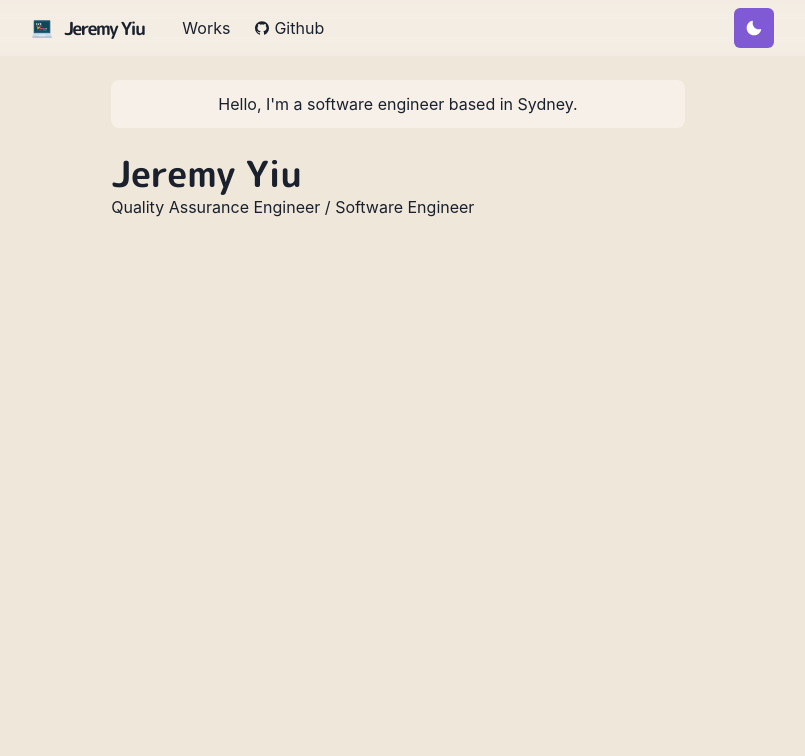
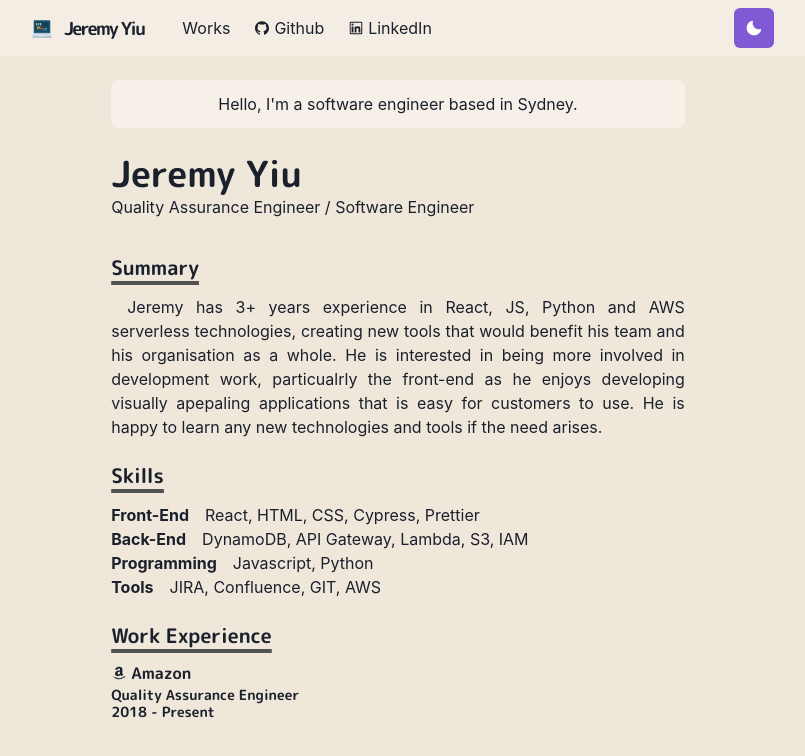
Before and after one commit to Jeremyyiu/jeremyyiu-portfolio, a Next.js app: page / in a window 1280 px wide. Shown: the top 756 px of the page, without its empty margins (242-1047 px from the left). Built offline with nearby package versions, Linux system fonts and the light colour scheme.

Commit message:
add summary, skills and work exp sections, added  linkedin navbar link

```diff
--- a/components/navbar.js
+++ b/components/navbar.js
@@ -17,7 +17,7 @@ import {
 } from '@chakra-ui/react'
 import { HamburgerIcon } from '@chakra-ui/icons'
 import ThemeToggleButton from './theme-toggle-button'
-import { AiOutlineGithub } from 'react-icons/ai'
+import { AiOutlineGithub, AiOutlineLinkedin } from 'react-icons/ai'
 
 const LinkItem = ({ href, path, children, ...props }) => {
   const active = path === href
@@ -85,6 +85,19 @@ const Navbar = props => {
             <AiOutlineGithub />
             Github
           </LinkItem>
+
+          <LinkItem
+            target="_blank"
+            href="https://www.linkedin.com/in/jeremyyiu/"
+            path={path}
+            display="inline-flex"
+            alignItems="center"
+            style={{ gap: 4 }}
+            pl={2}
+          >
+            <AiOutlineLinkedin />
+            LinkedIn
+          </LinkItem>
         </Stack>
 
         <Box flex={1} align="right">
--- a/components/paragraph.js
+++ b/components/paragraph.js
@@ -0,0 +1,8 @@
+import styled from '@emotion/styled'
+
+const Paragraph = styled.p`
+  text-align: justify;
+  text-indent: 1em;
+`
+
+export default Paragraph
--- a/components/section.js
+++ b/components/section.js
@@ -3,7 +3,7 @@ import { chakra, shouldForwardProp } from '@chakra-ui/react'
 
 const StyledDiv = chakra(motion.div, {
   shouldForwardProp: prop => {
-    return shouldForwardProp(prop) || prop === 'true'
+    return shouldForwardProp(prop) || prop === 'transition'
   }
 })
 
@@ -13,7 +13,9 @@ const Section = ({ children, delay = 0 }) => (
     animate={{ y: 0, opacity: 1 }}
     transition={{ duration: 0.8, delay }}
     mb={6}
-  ></StyledDiv>
+  >
+    {children}
+  </StyledDiv>
 )
 
 export default Section
--- /dev/null
+++ b/components/skills.js
@@ -0,0 +1,12 @@
+import { Box } from '@chakra-ui/react'
+import styled from '@emotion/styled'
+
+export const SkillsSection = styled(Box)`
+  padding-left: 3.4em;
+  text-indent: -3.4em;
+`
+
+export const SkillsType = styled.span`
+  font-weight: bold;
+  margin-right: 1em;
+`
--- /dev/null
+++ b/components/workexp.js
@@ -0,0 +1,12 @@
+import { Box } from '@chakra-ui/react'
+import styled from '@emotion/styled'
+
+export const WorkExpSection = styled(Box)`
+  padding-left: 3.4em;
+  text-indent: -3.4em;
+`
+
+export const WorkExpYear = styled.span`
+  font-weight: bold;
+  margin-right: 1em;
+`
--- a/pages/index.js
+++ b/pages/index.js
@@ -1,6 +1,11 @@
 import { Container, Box, Heading, useColorModeValue } from '@chakra-ui/react'
 import Section from '../components/section'
-const Page = () => {
+import Paragraph from '../components/paragraph'
+import { BioSection, BioYear } from '../components/workexp'
+import { SkillsType, SkillsSection } from '../components/skills'
+import { AiOutlineAmazon } from 'react-icons/ai'
+
+const Home = () => {
   return (
     <Container>
       <br></br>
@@ -22,15 +27,71 @@ const Page = () => {
           <p>Quality Assurance Engineer / Software Engineer</p>
         </Box>
       </Box>
-
+      <br></br>
       <Section delay={0.1}>
         <Heading as="h3" variant="section-title">
-          Works
+          Summary
         </Heading>
-        <p>Paragraph</p>
+        <Paragraph>
+          Jeremy has 3+ years experience in React, JS, Python and AWS serverless
+          technologies, creating new tools that would benefit his team and his
+          organisation as a whole. He is interested in being more involved in
+          development work, particualrly the front-end as he enjoys developing
+          visually apepaling applications that is easy for customers to use. He
+          is happy to learn any new technologies and tools if the need arises.
+        </Paragraph>
+      </Section>
+
+      <Section delay={0.2}>
+        <Heading as="h3" variant="section-title">
+          Skills
+        </Heading>
+        <SkillsSection>
+          <SkillsType>Front-End</SkillsType>
+          React, HTML, CSS, Cypress, Prettier
+        </SkillsSection>
+        <SkillsSection>
+          <SkillsType>Back-End</SkillsType>
+          DynamoDB, API Gateway, Lambda, S3, IAM
+        </SkillsSection>
+        <SkillsSection>
+          <SkillsType>Programming</SkillsType>
+          Javascript, Python
+        </SkillsSection>
+        <SkillsSection>
+          <SkillsType>Tools</SkillsType>
+          JIRA, Confluence, GIT, AWS
+        </SkillsSection>
+      </Section>
+
+      <Section delay={0.3}>
+        <Heading as="h3" variant="section-title">
+          Work Experience
+        </Heading>
+        <div>
+          <h1></h1>
+          <Heading
+            as="h4"
+            size="sm"
+            display="inline-flex"
+            alignItems="center"
+            style={{ gap: 4 }}
+          >
+            <AiOutlineAmazon />
+            Amazon
+          </Heading>
+        </div>
+
+        <Heading as="h4" size="xs">
+          Quality Assurance Engineer
+        </Heading>
+        <Heading as="h5" size="xs">
+          2018 - Present
+        </Heading>
+        <Paragraph></Paragraph>
       </Section>
     </Container>
   )
 }
 
-export default Page
+export default Home
```
